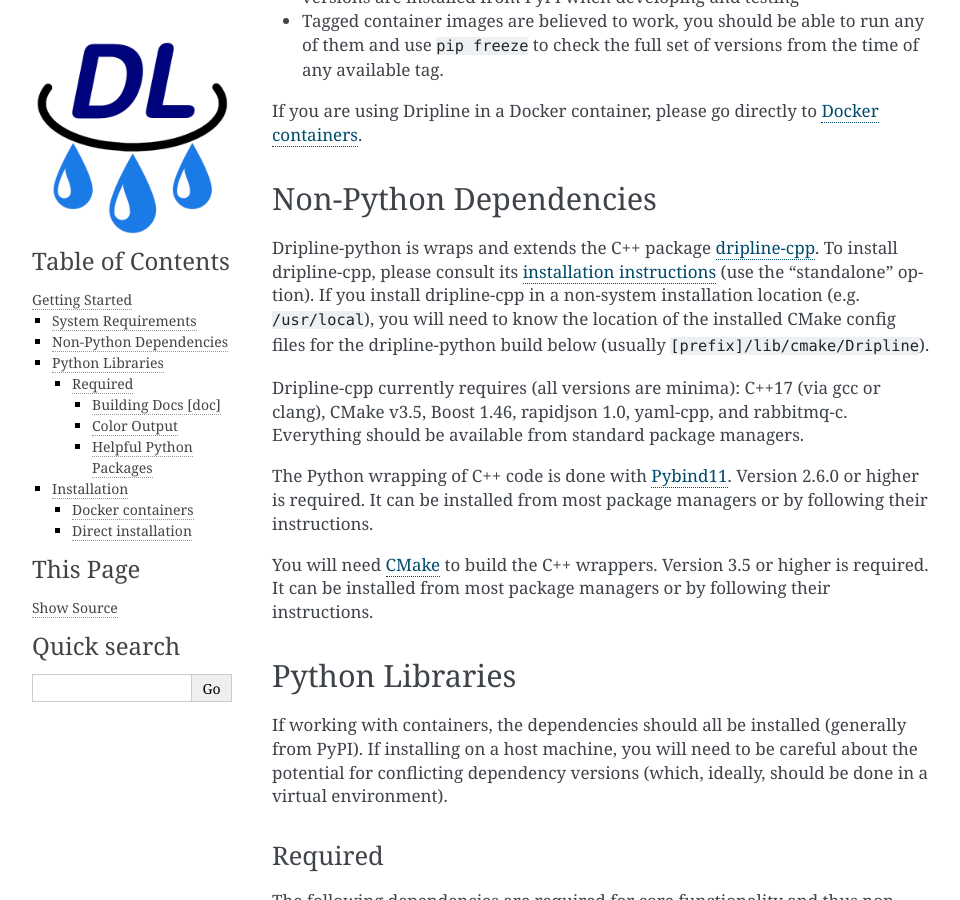
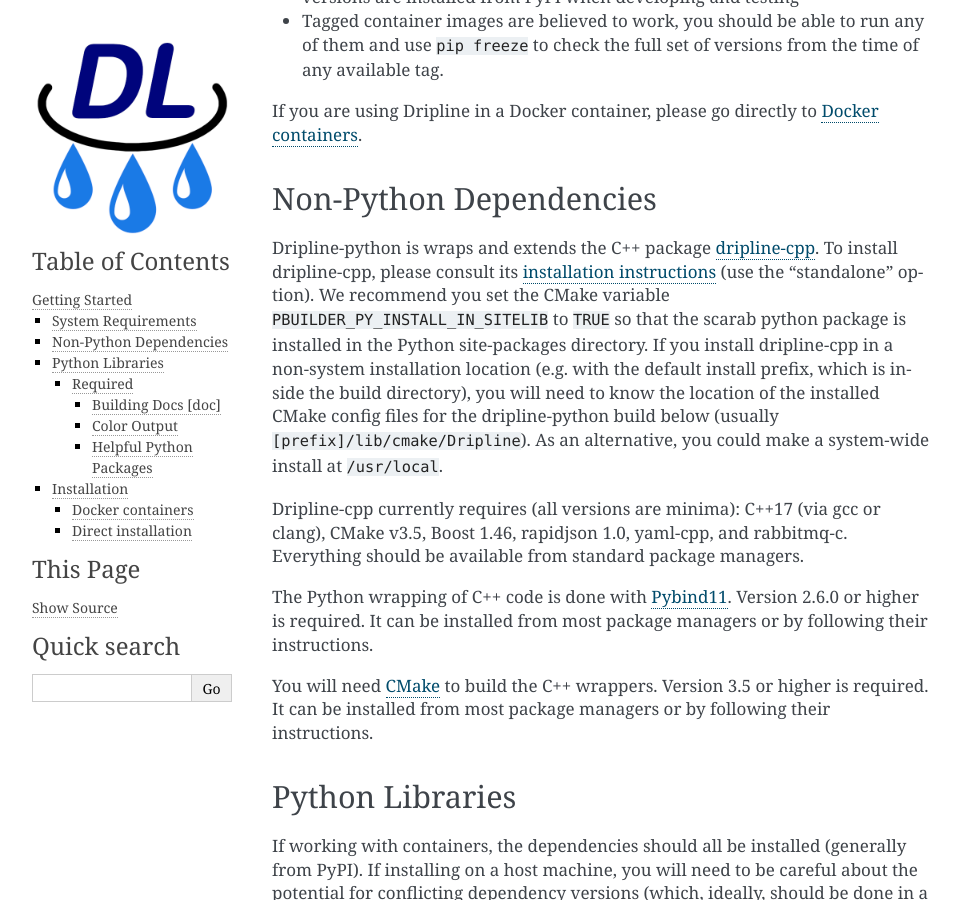
Before and after one commit to driplineorg/dripline-python, a Sphinx documentation site: the page built from doc/getting_started.rst, in a window 1280 px wide and 900 px high, scrolled down 479 px. Shown: the whole window, without its empty margins (148-1108 px from the left). Built offline with Sphinx 7.4.7, drawn with Linux system fonts in a browser that asks for light colours; pages that are not in the unit, such as notebooks, are missing from menus.

Commit message:
Updating recommendations for the dl-cpp install

```diff
--- a/doc/getting_started.rst
+++ b/doc/getting_started.rst
@@ -27,8 +27,12 @@
 Dripline-python is wraps and extends the C++ package `dripline-cpp <https://dripline-cpp.readthedocs.io/en/latest/>`_.
 To install dripline-cpp, please consult its
 `installation instructions <https://dripline-cpp.readthedocs.io/en/latest/building.html>`_ (use the "standalone" option).
-If you install dripline-cpp in a non-system installation location (e.g. ``/usr/local``), you will need to know
-the location of the installed CMake config files for the dripline-python build below (usually ``[prefix]/lib/cmake/Dripline``).
+We recommend you set the CMake variable ``PBUILDER_PY_INSTALL_IN_SITELIB`` to ``TRUE`` so that the scarab
+python package is installed in the Python site-packages directory.
+If you install dripline-cpp in a non-system installation location (e.g. with the default install prefix,
+which is inside the build directory), you will need to know the location of the installed CMake config files
+for the dripline-python build below (usually ``[prefix]/lib/cmake/Dripline``).  As an alternative, you could
+make a system-wide install at ``/usr/local``.
 
 Dripline-cpp currently requires (all versions are minima): C++17 (via gcc or clang), CMake v3.5,
 Boost 1.46, rapidjson 1.0, yaml-cpp, and rabbitmq-c.
```
